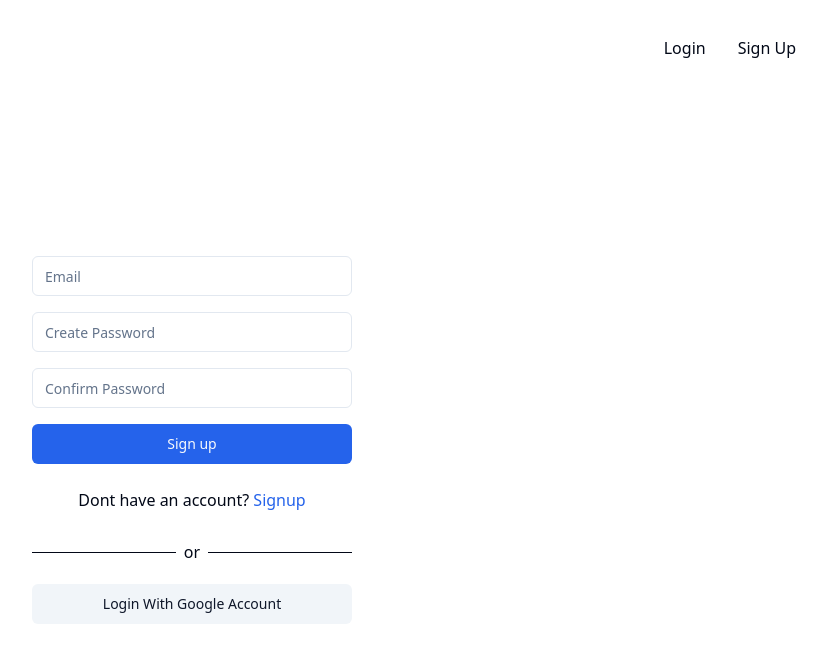
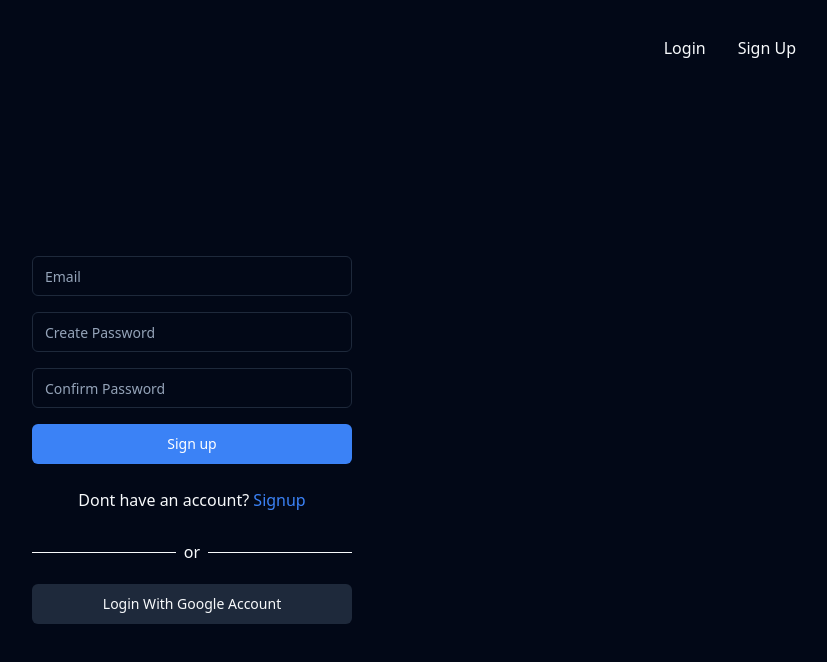
Before and after one commit to ameerhamza-23/todo-app, a Next.js app: page /signup in a window 1280 px wide. Shown: the top 662 px of the page, without its empty margins (448-1275 px from the left). Built offline with nearby package versions, Linux system fonts and the light colour scheme.

Commit message:
Setup next-auth

```diff
--- a/package.json
+++ b/package.json
@@ -11,11 +11,14 @@
   "dependencies": {
     "@radix-ui/react-dialog": "^1.0.5",
     "@radix-ui/react-slot": "^1.0.2",
+    "bcrypt": "^5.1.1",
     "class-variance-authority": "^0.7.0",
     "clsx": "^2.1.1",
     "framer-motion": "^11.2.10",
     "lucide-react": "^0.394.0",
+    "mongoose": "^8.4.3",
     "next": "14.2.4",
+    "next-auth": "^4.24.7",
     "react": "^18",
     "react-dom": "^18",
     "tailwind-merge": "^2.3.0",
--- /dev/null
+++ b/src/app/api/auth/[...nextauth]/route.ts
@@ -0,0 +1,20 @@
+import NextAuth from "next-auth";
+import GoogleProvider from "next-auth/providers/google"
+
+const options = {
+    providers: [
+        GoogleProvider({
+            clientId:'',
+            clientSecret:''
+        })
+    ],
+    callbacks: {
+        async signIn({user, account}) {
+            console.log("user : ",user)
+            return user
+        }
+    }
+}
+
+const handler = NextAuth(options)
+export { handler as GET, handler as POST}
--- a/src/app/globals.css
+++ b/src/app/globals.css
@@ -55,6 +55,6 @@
       @apply border-border;
     }
     body {
-      @apply bg-background text-foreground;
+      @apply dark bg-background text-foreground;
     }
   }
--- a/src/app/login/page.tsx
+++ b/src/app/login/page.tsx
@@ -17,7 +17,7 @@ function Login() {
                 <Input type="text" placeholder="name@gmail.com" className="bg-input"/>
                 <h1>Password</h1>
                 <Input placeholder="Password" type="password" className="bg-input"/>
-                <Button className="w-full text-primary-foreground">Login</Button>
+                <Button className="w-full text-white">Login</Button>
                 <div className="p-4">
                     <Link href="/"><h1  className="text-center p-2">Forgot Password?</h1></Link>
                     <div className="text-center p-2">Dont have an account? <Link href="/signup" className="text-primary">Signup</Link></div>
--- a/src/app/page.tsx
+++ b/src/app/page.tsx
@@ -8,19 +8,38 @@ import { Reorder, useDragControls } from "framer-motion";
 import { Item } from "@/components/Item";
 
 export default function Home() {
-  const initialItems = ["🍅 Tomato", "🥒 Cucumber", "🧀 Cheese", "🥬 Lettuce"];
   const controls = useDragControls();
-  const [items, setItems] = useState(initialItems);
+  const [items, setItems] = useState<string[]>([]);
+  const [current, setCurrent] = useState("");
+
+  const handleClick = () => {
+    if (current.trim()) {
+      setItems((prevItems) => [...prevItems, current]);
+      setCurrent(""); // Clear the input field after adding the item
+    }
+  };
 
   return (
     <div className="w-full flex justify-center h-full">
       <div className="w-1/2">
         <div className="flex justify-between">
-          <Input placeholder="Add a new task" className="w-5/6" />
-          <Button className="w-24">Create Task</Button>
+          <Input
+            placeholder="Add a new task"
+            className="w-5/6"
+            value={current}
+            onChange={(e) => setCurrent(e.target.value)}
+          />
+          <Button className="w-24 text-gray-200" onClick={handleClick}>
+            Create Task
+          </Button>
         </div>
         <div className="pt-10">
-          <Reorder.Group axis="y" onReorder={setItems} values={items} className="flex flex-col gap-4">
+          <Reorder.Group
+            axis="y"
+            onReorder={setItems}
+            values={items}
+            className="flex flex-col gap-4"
+          >
             {items.map((item) => (
               <Item key={item} item={item} />
             ))}
--- a/src/app/signup/page.tsx
+++ b/src/app/signup/page.tsx
@@ -1,19 +1,58 @@
-import  Link  from "next/link"
-import { Button } from "@/components/ui/button"
-import { Input } from "@/components/ui/input"
+"use client";
+import Link from "next/link";
+import { Button } from "@/components/ui/button";
+import { Input } from "@/components/ui/input";
+import { useState } from "react";
+import { ChangeEvent } from "react";
 
 function Signup() {
+    const [user, setUser] = useState({
+        email: "",
+        password: "",
+        confirmPassword: ""
+    });
+
+    const handleChange = (e: ChangeEvent<HTMLInputElement>) => {
+        const { name, value } = e.target;
+        setUser((prevUser) => ({
+            ...prevUser,
+            [name]: value
+        }));
+    };
+
+    const handleSubmit = async()=> {
+        console.log(user)
+    }
+
     return (
         <div className="flex justify-center items-center h-full">
             <div className="flex flex-col gap-4 w-1/2 md:w-1/2 lg:w-1/4">
-
-
-                <Input type="text" placeholder="Email" />
-                <Input placeholder="Create Password" type="password" />
-                <Input placeholder="Confirm Password" type="password" />
-                <Button className="w-full text-primary-foreground">Sign up</Button>
+                <Input
+                    type="text"
+                    name="email"
+                    placeholder="Email"
+                    value={user.email}
+                    onChange={handleChange}
+                />
+                <Input
+                    type="password"
+                    name="password"
+                    placeholder="Create Password"
+                    value={user.password}
+                    onChange={handleChange}
+                />
+                <Input
+                    type="password"
+                    name="confirmPassword"
+                    placeholder="Confirm Password"
+                    value={user.confirmPassword}
+                    onChange={handleChange}
+                />
+                <Button className="w-full text-white" onClick={handleSubmit}>Sign up</Button>
                 <div className="">
-                    <div className="text-center p-2">Dont have an account? <Link href="/signup" className="text-primary">Signup</Link></div>
+                    <div className="text-center p-2">
+                        Dont have an account? <Link href="/signup" className="text-primary">Signup</Link>
+                    </div>
                 </div>
                 <div className="flex items-center gap-2 py-1">
                     <div className="bg-foreground" style={{ height: '1px', flex: 1 }}></div>
@@ -21,10 +60,9 @@ function Signup() {
                     <div className="bg-foreground" style={{ height: '1px', flex: 1 }}></div>
                 </div>
                 <Button className="" variant="secondary">Login With Google Account</Button>
-
             </div>
         </div>
-    )
+    );
 }
 
-export default Signup
+export default Signup;
--- a/src/app/test/page.tsx
+++ /dev/null
@@ -1,26 +0,0 @@
-"use client"
-import { Reorder, useDragControls } from "framer-motion";
-import { useState } from "react";
-
-export default function Test() {
-
-    const controls = useDragControls()
-    const [items, setItems] = useState([1, 2, 3, 4, 5])
-    return (
-        <Reorder.Group axis="y" values={items} onReorder={setItems}>
-            {items.map((item) => (
-                <Reorder.Item key={item} value={item} dragListener={false} dragControls={controls}>
-                    <div className="p-4 flex justify-between border-2 border-black text-center">
-                        <h1>
-                            {item}
-                        </h1>
-                        <span className="border-red border-2" onPointerDown={(e) => controls.start(e)}>drag me</span>
-
-                    </div>
-
-                </Reorder.Item>
-            ))}
-        </Reorder.Group>
-
-    )
-}
--- a/src/components/Item.tsx
+++ b/src/components/Item.tsx
@@ -22,7 +22,7 @@ export const Item = ({ item }: Props) => {
                 <CardHeader>
                     <CardTitle className="flex gap-4 items-center">
                         <ReorderIcon dragControls={dragControls} />
-                        <p>I have to create a project {item}</p>
+                        <p>{item}</p>
                     </CardTitle>
                 </CardHeader>
             </Card>
--- /dev/null
+++ b/src/lib/connectTo Db.ts
@@ -0,0 +1,12 @@
+import mongoose from "mongoose";
+
+export default async function connectToMongoose() {
+    try {
+        await mongoose.connect("mongodb://localhost:27017")
+        console.log("connected to mongoose")
+    }
+    catch(err) {
+        console.log(err)
+    }
+
+}
```
Also changed, not shown: src/app/api/users/route.ts (added), 2 other files (tests, documents, lock files or other folders).
